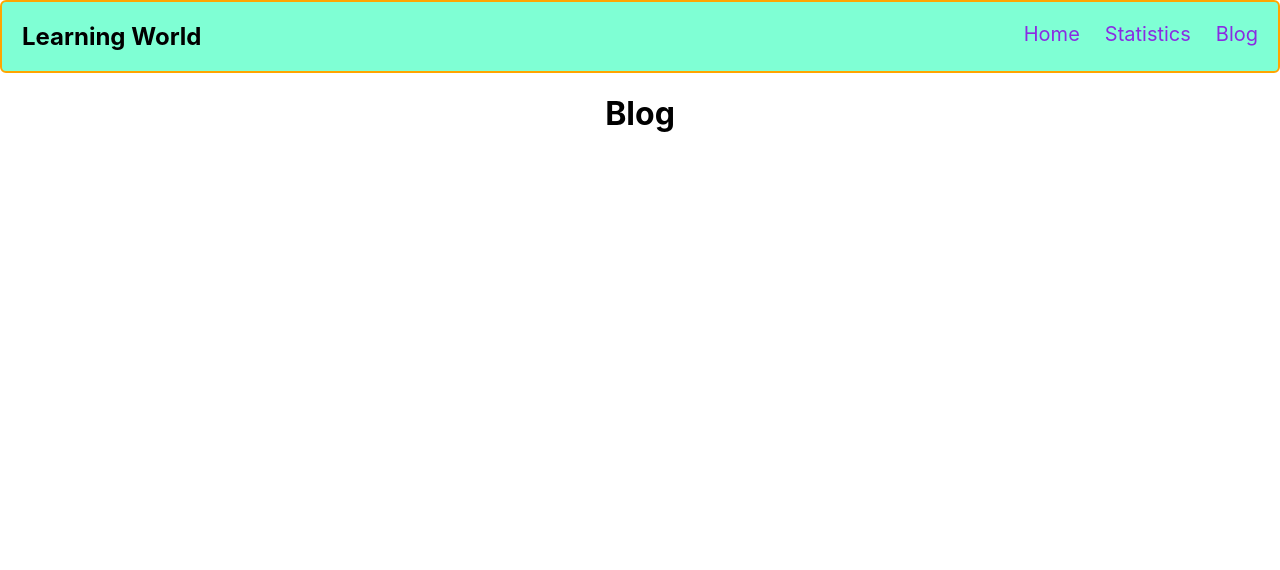
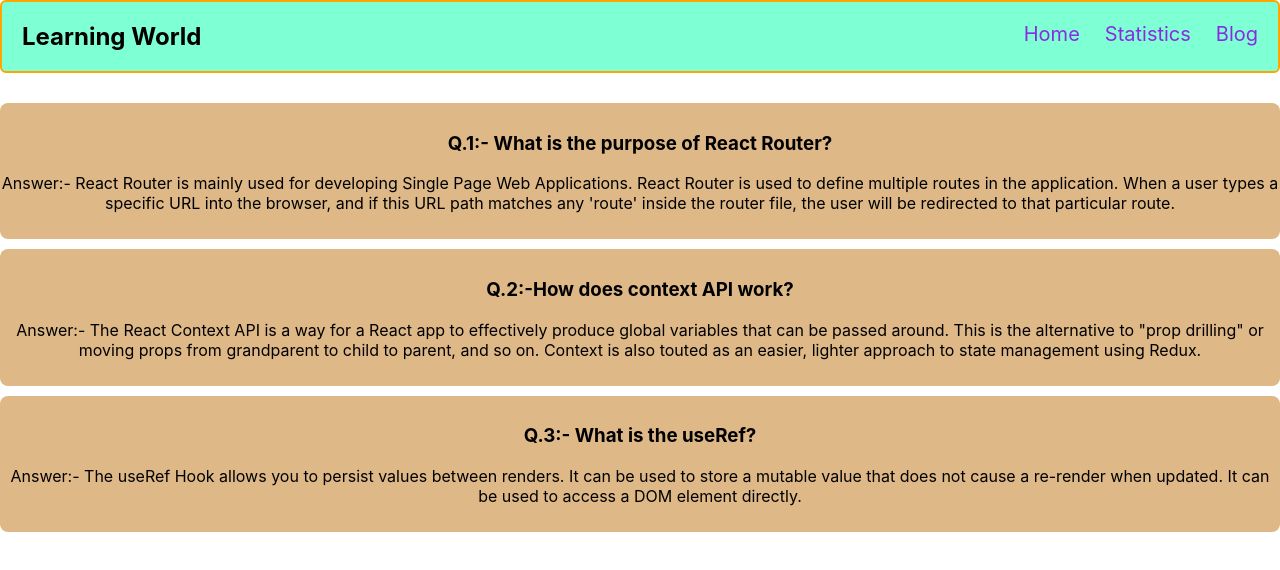
Before and after one commit to Nadim44/learning-platform-9, a React (Create React App) app: page /blog in a window 1280 px wide. Shown: the top 570 px of the page. Built offline with nearby package versions, Linux system fonts and the light colour scheme.

Commit message:
blog added

```diff
--- a/src/components/Blog/Blog.js
+++ b/src/components/Blog/Blog.js
@@ -1,9 +1,21 @@
 import React from 'react';
+import './blog.css'
 
 const Blog = () => {
     return (
-        <div>
-            <h1>Blog</h1>
+        <div className='blog-container'>
+            <div className='blog-question'>
+                <h3>Q.1:- What is the purpose of React Router?</h3>
+                <p>Answer:- React Router is mainly used for developing Single Page Web Applications. React Router is used to define multiple routes in the application. When a user types a specific URL into the browser, and if this URL path matches any 'route' inside the router file, the user will be redirected to that particular route.</p>
+            </div>
+            <div className='blog-question'>
+                <h3>Q.2:-How does context API work?</h3>
+                <p>Answer:- The React Context API is a way for a React app to effectively produce global variables that can be passed around. This is the alternative to "prop drilling" or moving props from grandparent to child to parent, and so on. Context is also touted as an easier, lighter approach to state management using Redux.</p>
+            </div>
+            <div className='blog-question'>
+                <h3>Q.3:- What is the useRef?</h3>
+                <p>Answer:- The useRef Hook allows you to persist values between renders. It can be used to store a mutable value that does not cause a re-render when updated. It can be used to access a DOM element directly.</p>
+            </div>
         </div>
     );
 };
--- /dev/null
+++ b/src/components/Blog/blog.css
@@ -0,0 +1,11 @@
+.blog-container {
+    margin-top: 30px;
+}
+
+.blog-question {
+    background-color: burlywood;
+    padding-top: 10px;
+    padding-bottom: 10px;
+    margin-top: 10px;
+    border-radius: 8px;
+}
--- a/src/components/Header/Header.css
+++ b/src/components/Header/Header.css
@@ -25,7 +25,7 @@
 
 @media only screen and (max-width: 600px) {
     .header-part {
-        background-color: blueviolet;
+        background-color: orange;
         padding: 0px;
         margin: 0;
         border-radius: 8px;
```
